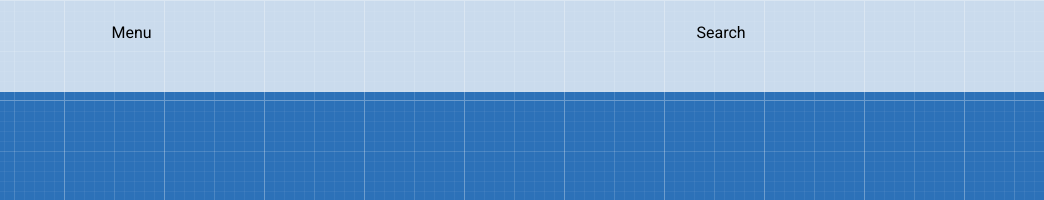
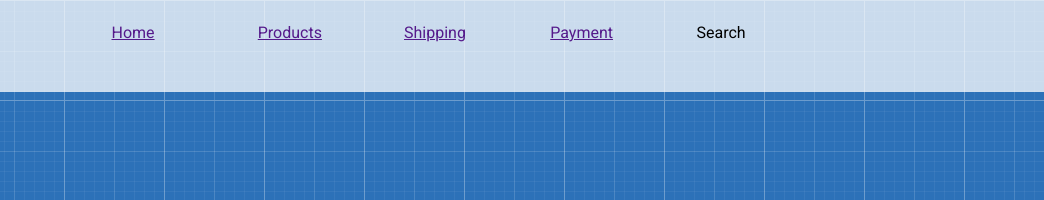
Before and after one commit to poetelmiron/poetmiron.github.io, a plain HTML site: page index.html in a window 1280 px wide. Shown: the top 200 px of the page, 236-1280 px from the left. Drawn offline with Linux system fonts and the light colour scheme.

Commit message:
add li for html and css style

```diff
--- a/index.html
+++ b/index.html
@@ -22,7 +22,14 @@
 					</div>
 				</div>
 				<div class="col-md-6">
-					Menu
+					<nav>
+						<ul class="menu">
+							<li><a href="">Home</a></li>
+							<li><a href="">Products</a></li>
+							<li><a href="">Shipping</a></li>
+							<li><a href="">Payment</a></li>
+						</ul>
+					</nav>
 				</div>
 				<div class="col-md-3">
 					Search
--- a/style.css
+++ b/style.css
@@ -15,7 +15,7 @@ body {
 	margin: 0 auto;
 }
 
-.row:after {
+.row:after,.menu:after {
 	content: "";
 	display: block;
 	clear: both;
@@ -32,3 +32,8 @@ body {
 [class*="col-"] {
 	float: left;
 }
+
+.menu li {
+	width: 25%;
+	float: left;
+}
```
